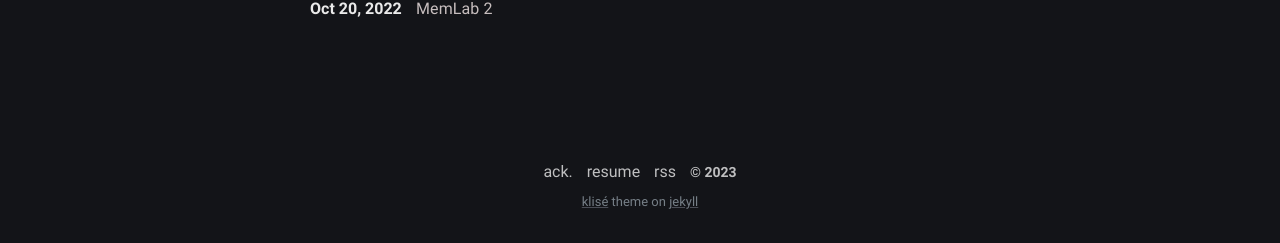
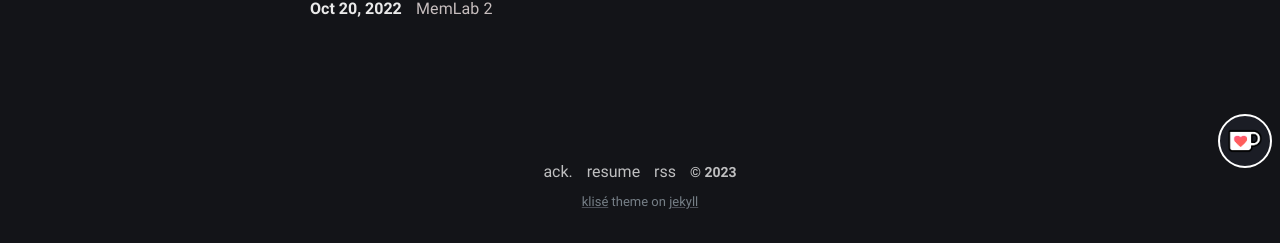
Before and after one commit to limon768/limon768.github.io, a Jekyll site: the page built from index.md, in a window 1280 px wide. Shown: the part 724-967 px from the top of the page. Built offline with Jekyll 4.4.1, drawn with Linux system fonts in a browser that asks for light colours.

Commit message:
Add coffee button

```diff
--- a/_layouts/default.html
+++ b/_layouts/default.html
@@ -34,5 +34,8 @@ layout: compress
     </main>
     {% include footer.html %}
   </div>
+  <a id="coffee_btn" target="_blank" href="https://ko-fi.com/squarezero">
+    <img src="/assets/img/kofi.webp"/>
+  </a>
 </body>
 </html>
--- a/_sass/main.scss
+++ b/_sass/main.scss
@@ -61,3 +61,22 @@ $on-widescreen: 1152px;
 // Import sass files
 @import "klise/fonts", "klise/base", "klise/layout", "klise/post",
   "klise/miscellaneous", "klise/syntax", "klise/dark";
+
+$image_dimensions: 50px;
+$hover_color: red;
+#coffee_btn {
+  img {
+    width: $image_dimensions;
+    height: $image_dimensions;
+  }
+  position: fixed;
+  right: 0px;
+  bottom: 0px;
+  border: white 2px solid;
+  border-radius: 100%;
+  margin: 8px;
+  background: $dark-light;
+  &:hover {
+    border: $hover_color 3px solid;
+  }
+}
```
Also changed, not shown: assets/img/kofi.webp (added).
